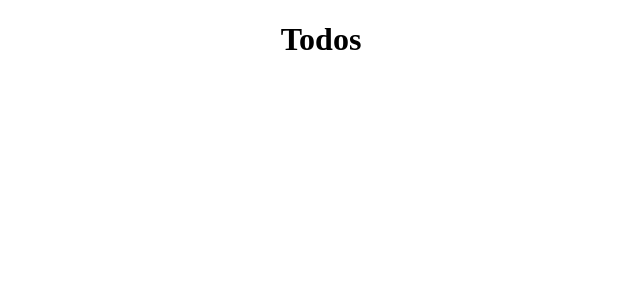
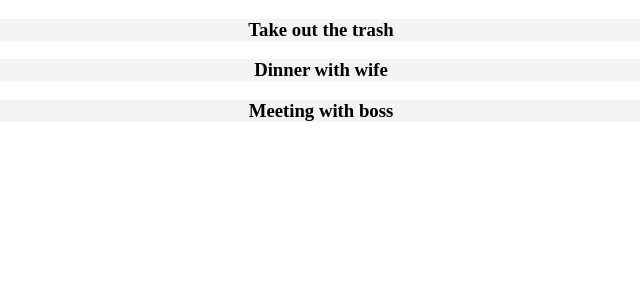
Before and after one commit to nikhilasrani/todo-react, a React (Create React App) app: page / in a window 1280 px wide. Shown: the top 300 px of the page, without its empty margins (319-959 px from the left). Built offline with nearby package versions, Linux system fonts and the light colour scheme.

Commit message:
made a few changes

```diff
--- a/src/App.js
+++ b/src/App.js
@@ -3,10 +3,17 @@
 import Todos from "./components/Todos";
 
 class App extends Component {
+  state = {
+    todos: [
+      { id: 1, title: "Take out the trash", completed: false },
+      { id: 2, title: "Dinner with wife", completed: false },
+      { id: 3, title: "Meeting with boss", completed: false }
+    ]
+  };
   render() {
     return (
       <div className="App">
-        <Todos />
+        <Todos todos={this.state.todos} />
       </div>
     );
   }
--- /dev/null
+++ b/src/components/TodoItem.js
@@ -0,0 +1,18 @@
+import React, { Component } from "react";
+import PropTypes from "prop-types";
+
+export class TodoItem extends Component {
+  render() {
+    return (
+      <div style={{ backgroundColor: "#f4f4f4" }}>
+        <h3>{this.props.todo.title}</h3>
+      </div>
+    );
+  }
+}
+
+//Prop Types
+TodoItem.propTypes = {
+  todos: PropTypes.object.isRequired
+};
+export default TodoItem;
--- a/src/components/Todos.js
+++ b/src/components/Todos.js
@@ -1,13 +1,13 @@
 import React, { Component } from "react";
-
+import TodoItem from "./TodoItem";
+import PropTypes from "prop-types";
 class Todos extends Component {
   render() {
-    return (
-      <div>
-        <h1>Todos</h1>
-      </div>
-    );
+    return this.props.todos.map(todo => <TodoItem key={todo.id} todo={todo} />);
   }
 }
-
+//Prop Types
+Todos.propTypes = {
+  todos: PropTypes.array.isRequired
+};
 export default Todos;
```
